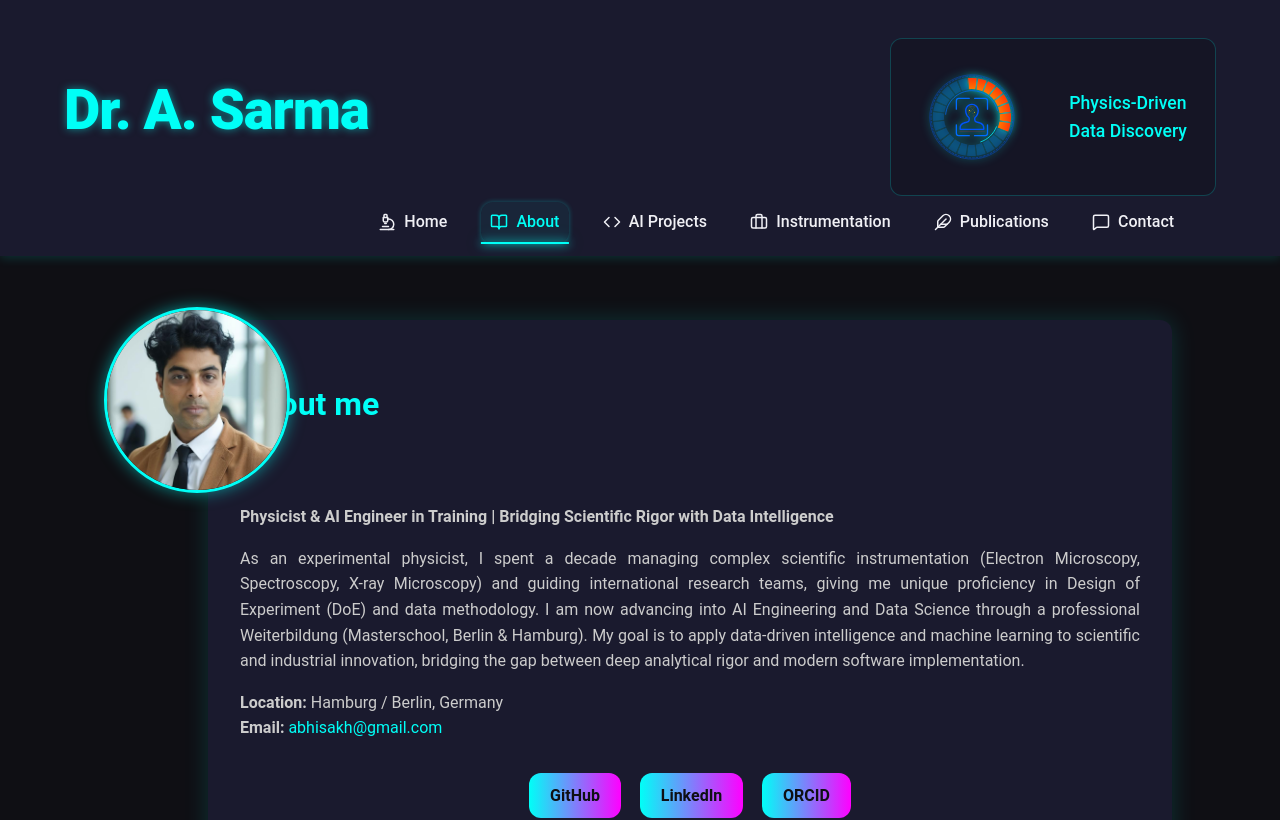
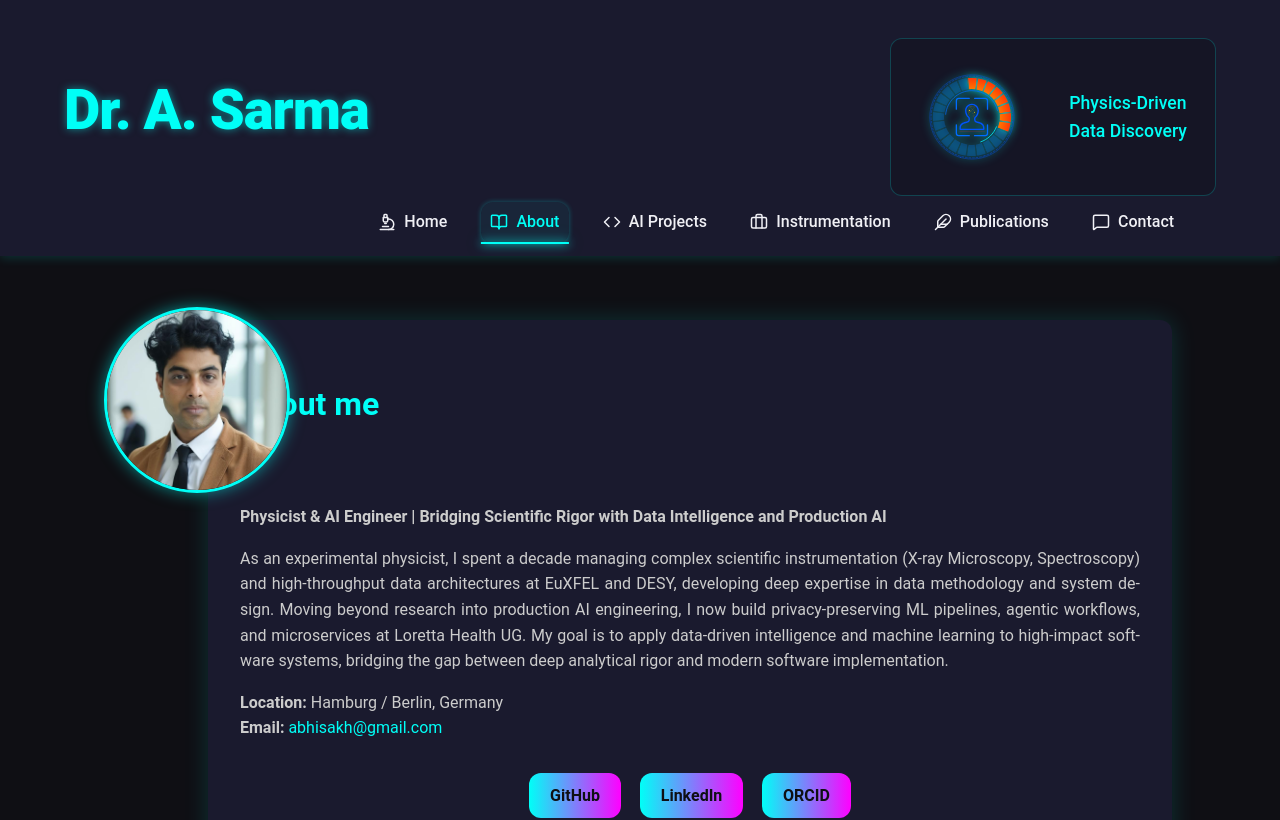
Before and after one commit to abhisakh/Advance_Portfolio, a React (Vite) app in the folder portfolio/: page /about in a window 1280 px wide. Shown: the top 820 px of the page. Built offline with nearby package versions, Linux system fonts and the light colour scheme.

Commit message:
Updated Headline and Summery

```diff
--- a/portfolio/src/data/profileData.js
+++ b/portfolio/src/data/profileData.js
@@ -9,9 +9,9 @@ const profile = {
     linkedin: "https://www.linkedin.com/in/dr-abhisakh-sarma",
     orcid: "https://orcid.org/0000-0002-0785-8902",
   },
-headline: "Physicist & AI Engineer in Training | Bridging Scientific Rigor with Data Intelligence",
+headline: "Physicist & AI Engineer | Bridging Scientific Rigor with Data Intelligence and Production AI",
   summary:
-    "As an experimental physicist, I spent a decade managing complex scientific instrumentation (Electron Microscopy, Spectroscopy, X-ray Microscopy) and guiding international research teams, giving me unique proficiency in Design of Experiment (DoE) and data methodology. I am now advancing into AI Engineering and Data Science through a professional Weiterbildung (Masterschool, Berlin & Hamburg). My goal is to apply data-driven intelligence and machine learning to scientific and industrial innovation, bridging the gap between deep analytical rigor and modern software implementation.",
+    "As an experimental physicist, I spent a decade managing complex scientific instrumentation (X-ray Microscopy, Spectroscopy) and high-throughput data architectures at EuXFEL and DESY, developing deep expertise in data methodology and system design. Moving beyond research into production AI engineering, I now build privacy-preserving ML pipelines, agentic workflows, and microservices at Loretta Health UG. My goal is to apply data-driven intelligence and machine learning to high-impact software systems, bridging the gap between deep analytical rigor and modern software implementation.",
 
   experience: [
     {
```
